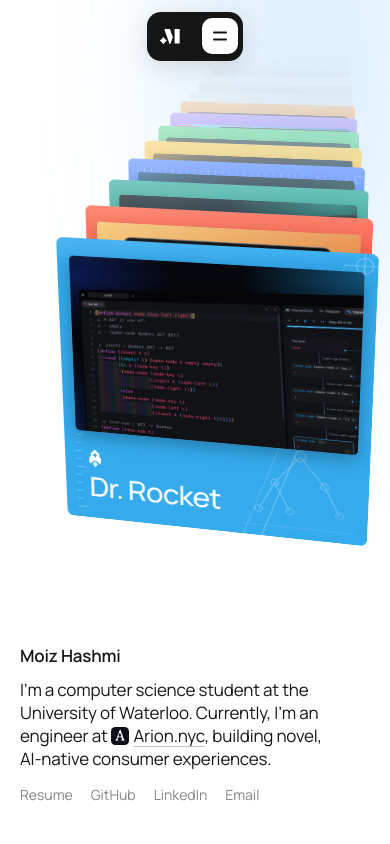
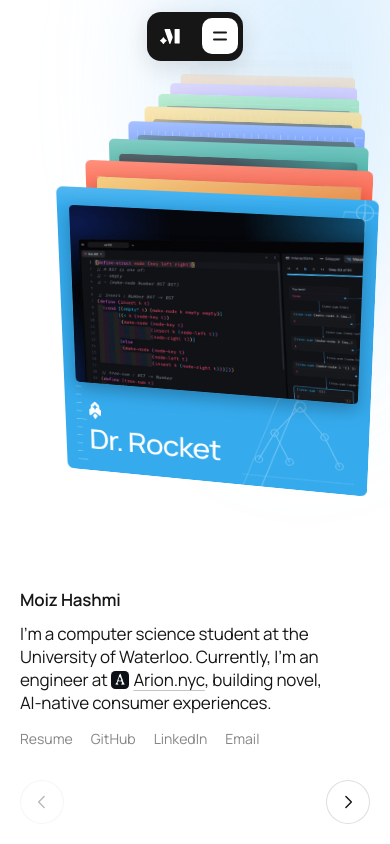
Before and after one commit to MoizDev/personal-website, a Next.js app: page / in a window 390 px wide. Built offline with nearby package versions, Linux system fonts and the light colour scheme.

Commit message:
feat(home): back and next arrows on phones

```diff
--- a/app/globals.css
+++ b/app/globals.css
@@ -675,12 +675,15 @@ body {
     --text-h: 180px;
     /* the least room left above the card for the deck */
     --deck-h: 90px;
+    /* the strip along the bottom for the arrows, and the gap above it */
+    --arrows-h: 44px;
+    --arrows-gap: 12px;
     --spot-w: min(
       calc(100vw - 40px),
-      calc(100dvh - var(--nav-top) - var(--nav-h) - var(--deck-h) - var(--text-h) - 40px)
+      calc(100dvh - var(--nav-top) - var(--nav-h) - var(--deck-h) - var(--text-h) - var(--arrows-h) - var(--arrows-gap) - 40px)
     );
     --spot-x: calc((100vw - var(--spot-w)) / 2);
-    --spot-y: calc(100dvh - 20px - var(--text-h) - 20px - var(--spot-w));
+    --spot-y: calc(100dvh - 20px - var(--arrows-h) - var(--arrows-gap) - var(--text-h) - 20px - var(--spot-w));
 
     /* the row: the same size cards as the spot, standing in a line straight back from it */
     --card-w: var(--spot-w);
@@ -761,6 +764,70 @@ body {
   }
 }
 
+/* the phone's arrows: hidden on bigger screens, where the wheel and keys do it */
+.deck-arrows {
+  display: none;
+}
+
+@media (max-aspect-ratio: 3/4) {
+  .deck-arrows {
+    position: fixed;
+    z-index: 3;
+    left: 20px;
+    right: 20px;
+    bottom: 20px;
+    display: flex;
+    align-items: center;
+    justify-content: space-between;
+    height: var(--arrows-h);
+  }
+
+  .deck-arrow {
+    display: grid;
+    place-items: center;
+    width: var(--arrows-h);
+    height: var(--arrows-h);
+    padding: 0;
+    border: 1px solid rgba(var(--ink-rgb), 0.14);
+    border-radius: 50%;
+    background: rgba(var(--paper-rgb), 0.7);
+    -webkit-backdrop-filter: blur(12px);
+    backdrop-filter: blur(12px);
+    color: var(--fg);
+    cursor: pointer;
+    -webkit-tap-highlight-color: transparent;
+    touch-action: manipulation;
+    transition:
+      opacity 200ms ease,
+      transform 120ms ease;
+  }
+
+  .deck-arrow:active {
+    transform: scale(0.92);
+  }
+
+  .deck-arrow:disabled {
+    opacity: 0.3;
+    cursor: default;
+  }
+
+  .deck-arrow svg {
+    width: 20px;
+    height: 20px;
+    fill: none;
+    stroke: currentColor;
+    stroke-width: 1.75;
+    stroke-linecap: round;
+    stroke-linejoin: round;
+  }
+
+  .deck-count {
+    color: var(--muted);
+    font-size: 13px;
+    font-variant-numeric: tabular-nums;
+  }
+}
+
 /* short phones (an iPhone SE with Safari's bars showing): smaller text and a
    shallower deck, so the card keeps its size */
 @media (max-aspect-ratio: 3/4) and (max-height: 640px) {
--- a/components/CardStack.tsx
+++ b/components/CardStack.tsx
@@ -148,6 +148,8 @@ export function CardStack() {
   const cards = useRef<(HTMLElement | null)[]>([]);
   const slots = useRef<Float64Array>(new Float64Array(M));
   const goTo = useRef<(j: number) => void>(() => {});
+  /** move the row one card forward (1) or back (-1), for the phone's arrows */
+  const stepBy = useRef<(d: number) => void>(() => {});
   /** the project number in the spot (counting round the loop), or -1 */
   const [active, setActive] = useState(-1);
   const [hover, setHover] = useState<number | null>(null);
@@ -339,6 +341,11 @@ export function CardStack() {
       jump(Math.round(m.cur + slotOf(j, m.cur)) + 1);
     };
 
+    stepBy.current = (d: number) => {
+      setHover(null);
+      jump(Math.round(m.target) + d);
+    };
+
     function onWheel(e: WheelEvent) {
       if (e.ctrlKey) return; // pinch zoom
       const unit = e.deltaMode === 1 ? 40 : e.deltaMode === 2 ? window.innerHeight : 1;
@@ -360,7 +367,8 @@ export function CardStack() {
       const forward = ["ArrowDown", "ArrowRight", "PageDown", "j"];
       const back = ["ArrowUp", "ArrowLeft", "PageUp", "k"];
       let step = forward.includes(e.key) ? 1 : back.includes(e.key) ? -1 : 0;
-      if (e.key === " ") step = e.shiftKey ? -1 : 1;
+      // space on a focused button or link presses it; it shouldn't move the row as well
+      if (e.key === " " && !(e.target instanceof Element && e.target.closest("button, a"))) step = e.shiftKey ? -1 : 1;
       if (!step) return;
       e.preventDefault();
       setHover(null);
@@ -554,6 +562,34 @@ export function CardStack() {
         )}
       </div>
 
+      {/* phones: a card back and a card on, under the write-up */}
+      <div className="deck-arrows">
+        <button
+          type="button"
+          className="deck-arrow"
+          aria-label="Previous project"
+          disabled={active < 0}
+          onClick={() => stepBy.current(-1)}
+        >
+          <svg viewBox="0 0 24 24" aria-hidden>
+            <path d="M14.5 5.5 8 12l6.5 6.5" />
+          </svg>
+        </button>
+        <span className="deck-count" aria-hidden>
+          {active >= 0 && `${active + 1} / ${N}`}
+        </span>
+        <button
+          type="button"
+          className="deck-arrow"
+          aria-label="Next project"
+          disabled={active >= N - 1}
+          onClick={() => stepBy.current(1)}
+        >
+          <svg viewBox="0 0 24 24" aria-hidden>
+            <path d="M9.5 5.5 16 12l-6.5 6.5" />
+          </svg>
+        </button>
+      </div>
     </>
   );
 }
```
